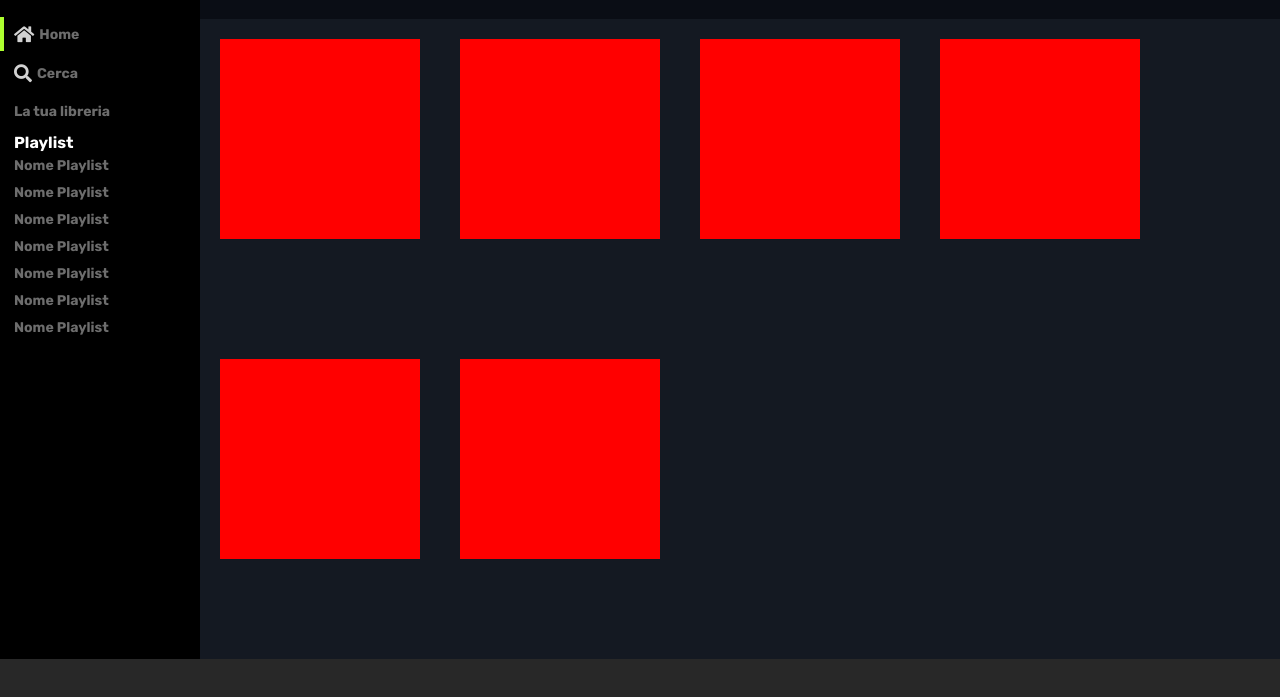
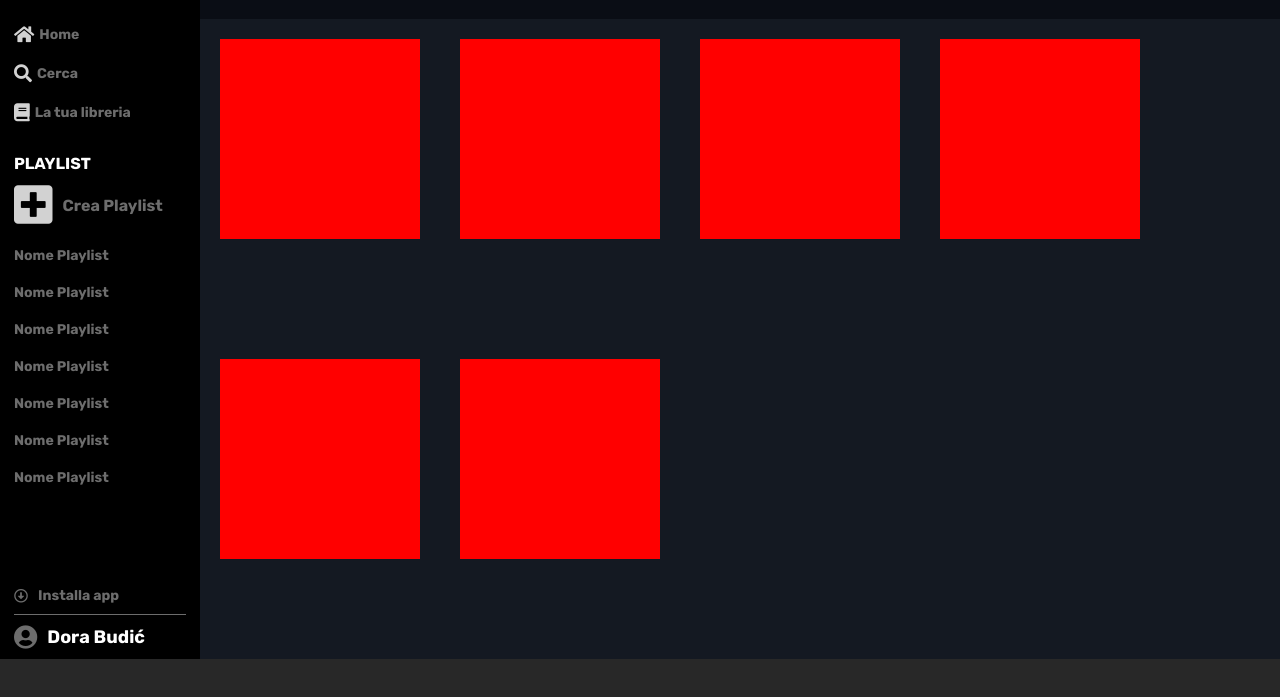
Before and after one commit to dora-budic/html-css-spotifyweb, a plain HTML site: page index.html in a window 1280 px wide. Shown: the part 61-758 px from the top of the page. Drawn offline with Linux system fonts and the light colour scheme.

Commit message:
Sidebar hover

```diff
--- a/index.html
+++ b/index.html
@@ -22,15 +22,16 @@
           <img src="./img/logo-esteso.png" alt="">
         </div>
         <ul>
-          <li class="active"><a href="#"><i class="fas fa-home"></i><span>Home</span></a></li>
-          <li><a href="#"><i class="fas fa-search"></i><span>Cerca</span></a></li>
-          <li><a href="#"><span>La tua libreria</span></a></li>
+          <li id="home" class="active"><a href="#home"><i class="fas fa-home"></i><span>Home</span></a></li>
+          <li id="search"><a href="#search"><i class="fas fa-search"></i><span>Cerca</span></a></li>
+          <li id="library"><a href="#library"><i class="fas fa-book"></i><span>La tua libreria</span></a></li>
         </ul>
       </div>
 
       <div class="playlist">
         <div class="new-playlist">
           <h4>Playlist</h4>
+          <a href="#"><i class="fas fa-plus-square"></i><span>Crea Playlist</span></a>
         </div>
         <div class="list">
           <ul>
@@ -43,6 +44,13 @@
             <li><a href="#">Nome Playlist</a></li>
           </ul>
         </div>
+      </div>
+
+      <div class="account">
+        <ul>
+          <li><a href="#"><i class="far fa-arrow-alt-circle-down"></i><span>Installa app</span></a></li>
+          <li><a href="#"><i class="fas fa-user-circle"></i><span>Dora Budić</span></a></li>
+        </ul>
       </div>
     </aside>
 
--- a/master.css
+++ b/master.css
@@ -31,7 +31,7 @@ footer {
 aside {
   background-color: #000;
   width: 200px;
-  height: 100%;
+  height: calc(100vh - 80px);
   position: fixed;
   top: 0;
   left: 0;
@@ -59,6 +59,23 @@ main {
 /* UTILITY */
 .text-center {
   text-align: center;
+}
+
+/* SCROLLBAR */
+::-webkit-scrollbar {
+  width: 15px;
+}
+
+::-webkit-scrollbar-track {
+  background: transparent;
+}
+
+::-webkit-scrollbar-thumb {
+  background: #6D6D6D;;
+}
+
+::-webkit-scrollbar-thumb:hover {
+  background: #555;
 }
 
 /* SIDEBAR */
@@ -91,8 +108,12 @@ main {
   border-left: 4px solid transparent;
 }
 
-.sidebar .navigation ul > li.active {
+.sidebar .navigation ul > li:target {
   border-left: 4px solid #ADFF2F;
+}
+
+.sidebar .navigation a:hover i, .sidebar .navigation a:hover span{
+  color: #fff;
 }
 
 .sidebar ul > li > a {
@@ -101,6 +122,7 @@ main {
   font-weight: bold;
   display: flex;
   align-items: center;
+  justify-content: center;
 }
 
 .sidebar .navigation ul > li > a > i {
@@ -117,20 +139,81 @@ main {
 .sidebar .playlist {
   display: none;
   padding-left: 14px;
+  margin-top: 20px;
+  overflow-y: auto;
+}
+
+.sidebar .new-playlist a:hover i, .sidebar .new-playlist a:hover span, .sidebar .playlist a:hover {
+  color: #fff;
 }
 
 .sidebar .new-playlist h4 {
   color: #fff;
+  text-transform: uppercase;
 }
 
-.sidebar .list {
-  overflow-y: auto;
-  height: 230px;
+.sidebar .new-playlist a {
+  text-decoration: none;
+  display: flex;
+  align-items: center;
+  margin: 10px 0;
+}
+
+.sidebar .new-playlist a > i {
+  color: #D2D2D2;
+  font-size: 44px;
+  margin-right: 10px;
+}
+
+.sidebar .new-playlist a > span {
+  color: #6D6D6D;
+  font-weight: bold;
 }
 
 .sidebar .list ul > li {
-  padding: 5px 0;
+  padding: 10px 0;
   font-size: 14px;
+}
+
+.sidebar .account {
+  margin-top: auto;
+  padding: 0 14px;
+}
+
+.sidebar .account li {
+  padding: 10px 0;
+}
+
+.sidebar .account li:first-child {
+  border-bottom: 1px solid #6D6D6D;
+  font-size: 14px;
+}
+
+.sidebar .account ul > li > a > span {
+  display: none;
+}
+
+.sidebar .account li:last-child a > i {
+  font-size: 24px;
+}
+
+.sidebar .account li:last-child a > span {
+  color: #fff;
+  font-size: 18px;
+}
+
+.sidebar .account > a {
+  text-decoration: none;
+  color: #6D6D6D;
+  font-weight: bold;
+}
+
+.sidebar .account li:first-child a:hover {
+  color: #fff;
+}
+
+.sidebar .account li:last-child a:hover > span {
+  color: #6D6D6D;
 }
 
 @media all and (max-width: 767px) {
@@ -162,8 +245,13 @@ main {
     justify-content: center;
   }
 
+  .sidebar .navigation i, .sidebar .account li:last-child a > i {
+    font-size: 32px;
+  }
+
   .sidebar .navigation ul > li > a > i {
     margin-right: 0;
+    font-size: 32px;
   }
 
 }
@@ -184,8 +272,16 @@ main {
     display: inline-block;
   }
 
-  .sidebar .navigation ul > li > a > span {
+  .sidebar ul > li > a {
+    justify-content: flex-start;
+  }
+
+  .sidebar .navigation ul > li > a > span, .sidebar .account ul > li > a > span {
     display: inline;
+  }
+
+  .sidebar .account li > a > i {
+    margin-right: 10px;
   }
 
   .sidebar .playlist {
```
